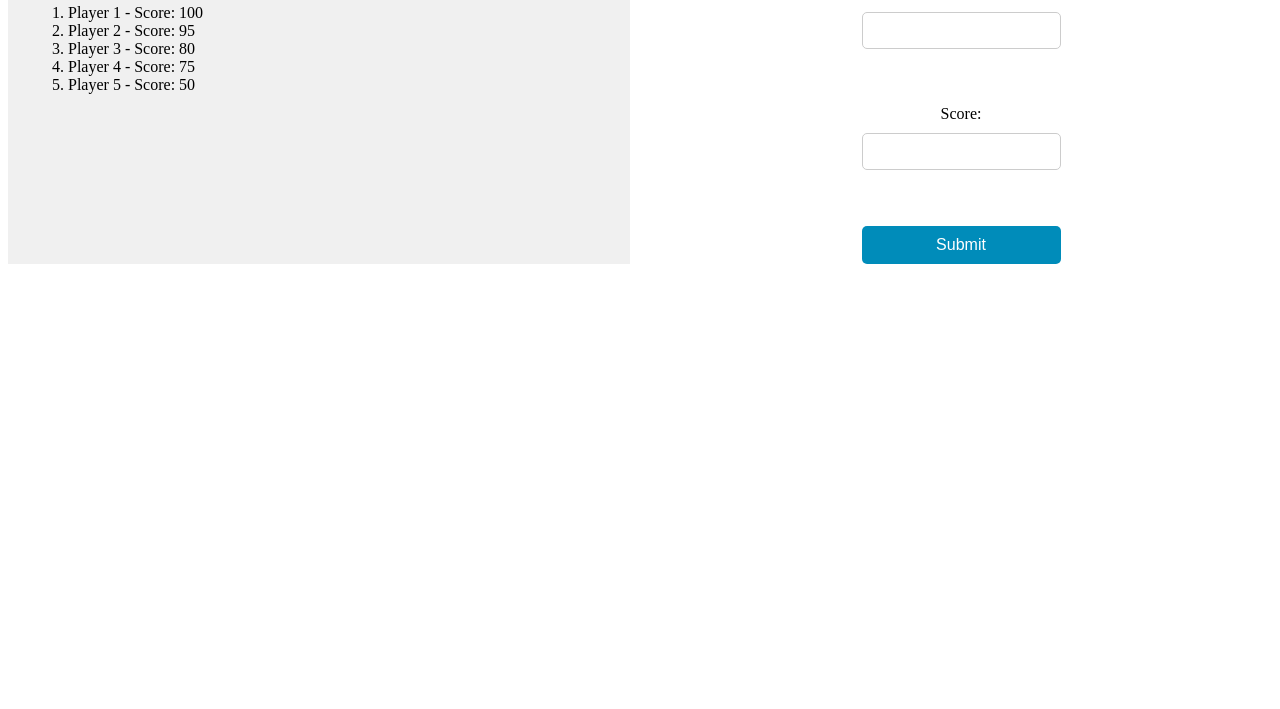
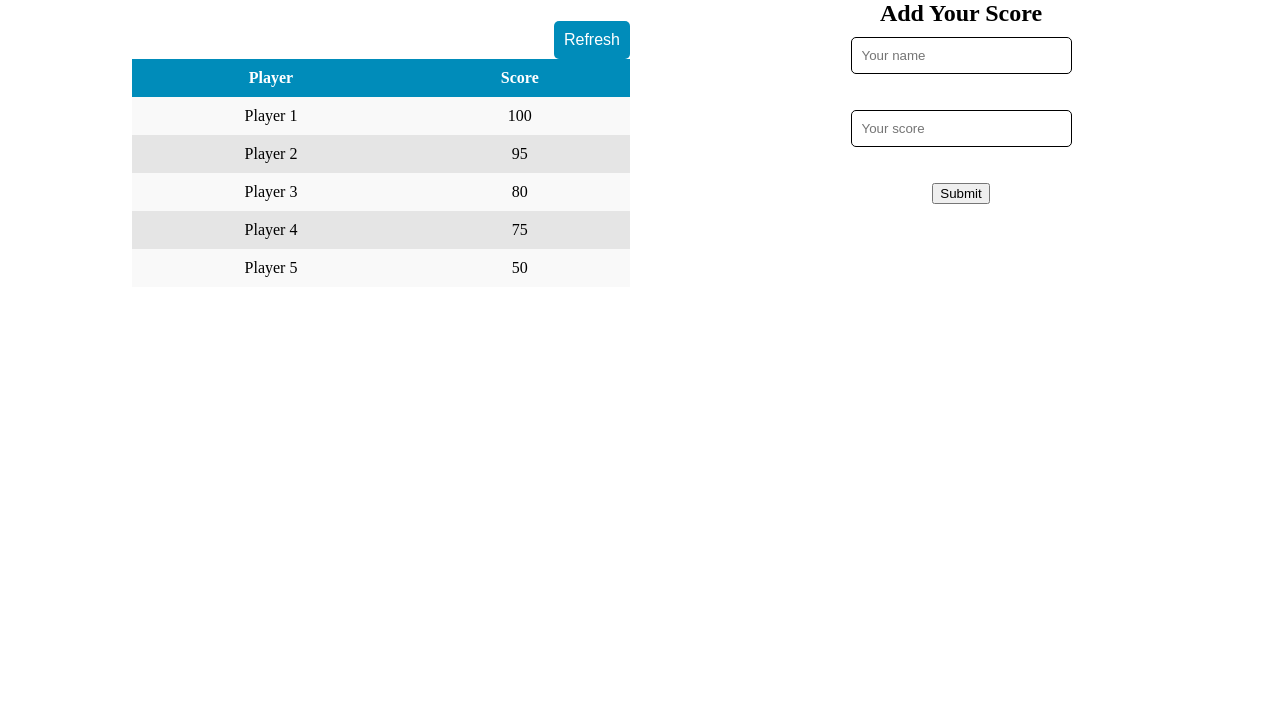
Before and after one commit to MarcoDDM/leaderboard, a website built with webpack: page src/index.html in a window 1280 px wide. Shown: the part 91-800 px from the top of the page. Built offline with nearby package versions, Linux system fonts and the light colour scheme.

Commit message:
Add basic style

```diff
--- a/src/index.html
+++ b/src/index.html
@@ -10,27 +10,51 @@
 <body>
     <div class="container">
         <div class="leaderboard">
-            <h2>Leaderboard</h2>
-            <ol>
-                <li>Player 1 - Score: 100</li>
-                <li>Player 2 - Score: 95</li>
-                <li>Player 3 - Score: 80</li>
-                <li>Player 4 - Score: 75</li>
-                <li>Player 5 - Score: 50</li>
-            </ol>
+            <h1>Leaderboard</h1>
+            <h2>Recent Scores </h2><button class="refresh-btn">Refresh</button>
+            <table>
+
+                <thead>
+                    <tr>
+                        <th>Player</th>
+                        <th>Score</th>
+                    </tr>
+                </thead>
+                <tbody>
+                    <tr class="even-row">
+                        <td>Player 1</td>
+                        <td>100</td>
+                    </tr>
+                    <tr class="odd-row">
+                        <td>Player 2</td>
+                        <td>95</td>
+                    </tr>
+                    <tr class="even-row">
+                        <td>Player 3</td>
+                        <td>80</td>
+                    </tr>
+                    <tr class="odd-row">
+                        <td>Player 4</td>
+                        <td>75</td>
+                    </tr>
+                    <tr class="even-row">
+                        <td>Player 5</td>
+                        <td>50</td>
+                    </tr>
+                </tbody>
+            </table>
         </div>
         <div class="form-container">
-            <h2>Add Player</h2>
+            <h2>Add Your Score</h2>
             <form>
-                <label for="name">Name:</label>
-                <input type="text" id="name" name="name"><br><br>
-                <label for="score">Score:</label>
-                <input type="number" id="score" name="score"><br><br>
+                <input type="text" id="name" name="name" placeholder="Your name"><br><br>
+                <input type="number" id="score" name="score" placeholder="Your score"><br><br>
                 <button type="submit">Submit</button>
             </form>
         </div>
     </div>
 
+
 </body>
 
 </html>
--- a/src/style.css
+++ b/src/style.css
@@ -2,11 +2,73 @@
   display: grid;
   grid-template-columns: 1fr 1fr;
   grid-gap: 20px;
+  align-items: center;
 }
 
 .leaderboard {
+  display: flex;
+  flex-direction: column;
+  justify-content: center;
+  margin-left: 20%;
+}
+
+.leaderboard .title {
+  display: flex;
+  align-items: center;
+  margin-bottom: 10px;
+}
+
+.leaderboard h1 {
+  margin: 0;
+  margin-right: 10px;
+}
+
+.leaderboard table {
+  border-collapse: collapse;
   background-color: #f0f0f0;
-    padding: 20px;
+  width: 100%;
+}
+
+.leaderboard caption {
+  text-align: left;
+  font-size: 1.5em;
+  font-weight: bold;
+  padding: 10px;
+}
+
+.leaderboard th,
+.leaderboard td {
+  padding: 10px;
+  text-align: center;
+}
+
+.leaderboard th {
+  background-color: #008cba;
+  color: white;
+}
+
+.leaderboard tr.even-row {
+  background-color: #f9f9f9;
+}
+
+.leaderboard tr.odd-row {
+  background-color: #e5e5e5;
+}
+
+.leaderboard .refresh-btn {
+  padding: 10px;
+  background-color: #008cba;
+  color: white;
+  border: none;
+  border-radius: 5px;
+  cursor: pointer;
+  font-size: 16px;
+  transition: background-color 0.3s ease;
+  margin-left: auto;
+}
+
+.leaderboard .refresh-btn:hover {
+  background-color: #00688b;
 }
 
 .form-container {
@@ -16,37 +78,41 @@
   align-items: center;
 }
 
-  form {
+.form-container h2 {
+  margin: 0;
+  margin-bottom: 10px;
+}
+
+.form-container form {
   display: flex;
   flex-direction: column;
   align-items: center;
 }
 
-  label {
-    margin-bottom: 10px;
+.form-container label {
+  margin-bottom: 5px;
 }
 
-  input[type="text"], input[type="number"] {
+.form-container input[type="text"],
+.form-container input[type="number"] {
   padding: 10px;
-    margin-bottom: 20px;
   border-radius: 5px;
-    border: 1px solid #ccc;
   width: 100%;
-    box-sizing: border-box;
+  border: 1px solid;
 }
 
-  button[type="submit"] {
+.form-container input[type="submit"] {
   padding: 10px;
-    background-color: #008CBA;
+  background-color: #008cba;
   color: white;
   border: none;
   border-radius: 5px;
   cursor: pointer;
-    width: 100%;
   font-size: 16px;
   transition: background-color 0.3s ease;
+  width: 100%;
 }
 
-  button[type="submit"]:hover {
-    background-color: #00688B;
+.form-container input[type="submit"]:hover {
+  background-color: #00688b;
 }
```
Also changed, not shown: dist/index.html, dist/main.bundle.js. Lines whose indentation alone changed are shown as unchanged.
